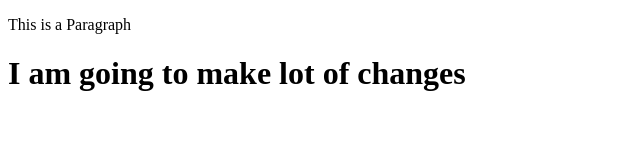
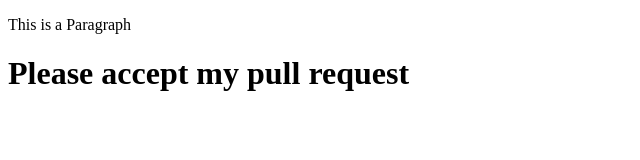
Before and after one commit to aman-reactjs/SEC_GIT_PROJECT, a plain HTML site: page Option-feature/index.html in a window 1280 px wide. Shown: the whole page, without its empty margins (0-640 px from the left). Drawn offline with Linux system fonts and the light colour scheme.

Commit message:
Add something else

```diff
--- a/Option-feature/index.html
+++ b/Option-feature/index.html
@@ -7,6 +7,6 @@
 </head>
 <body>
     <p>This is a Paragraph</p>
-    <h1>I am going to make lot of changes</h1>
+    <h1>Please accept my pull request</h1>
 </body>
 </html>
```
